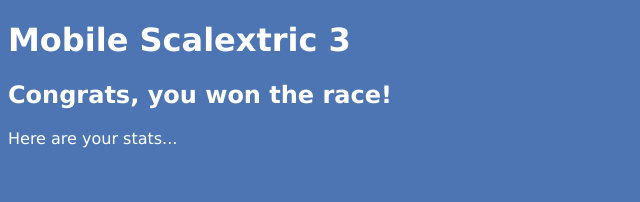
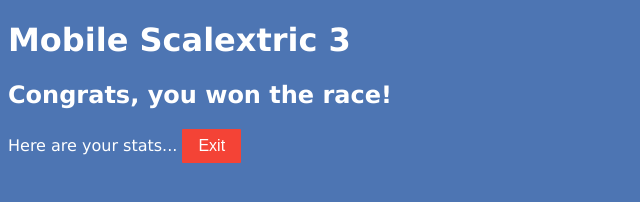
Before and after one commit to JamesSweetland/AngularjsStates, a plain HTML site: page index.html at #!/win in a window 1280 px wide. Shown: the whole page, without its empty margins (0-640 px from the left). Drawn offline with nearby package versions, Linux system fonts and the light colour scheme; some packages are replaced by stand-ins of ours.

Commit message:
Update win.html

```diff
--- a/scripts/states/win/win.html
+++ b/scripts/states/win/win.html
@@ -2,5 +2,6 @@
   <div class="win">
     <h2>Congrats, you won the race!</h2>
     <p1>Here are your stats...</p1>
+    <button ui-sref="onboarding">Exit</button>
   </div>
 </uiview>
```
